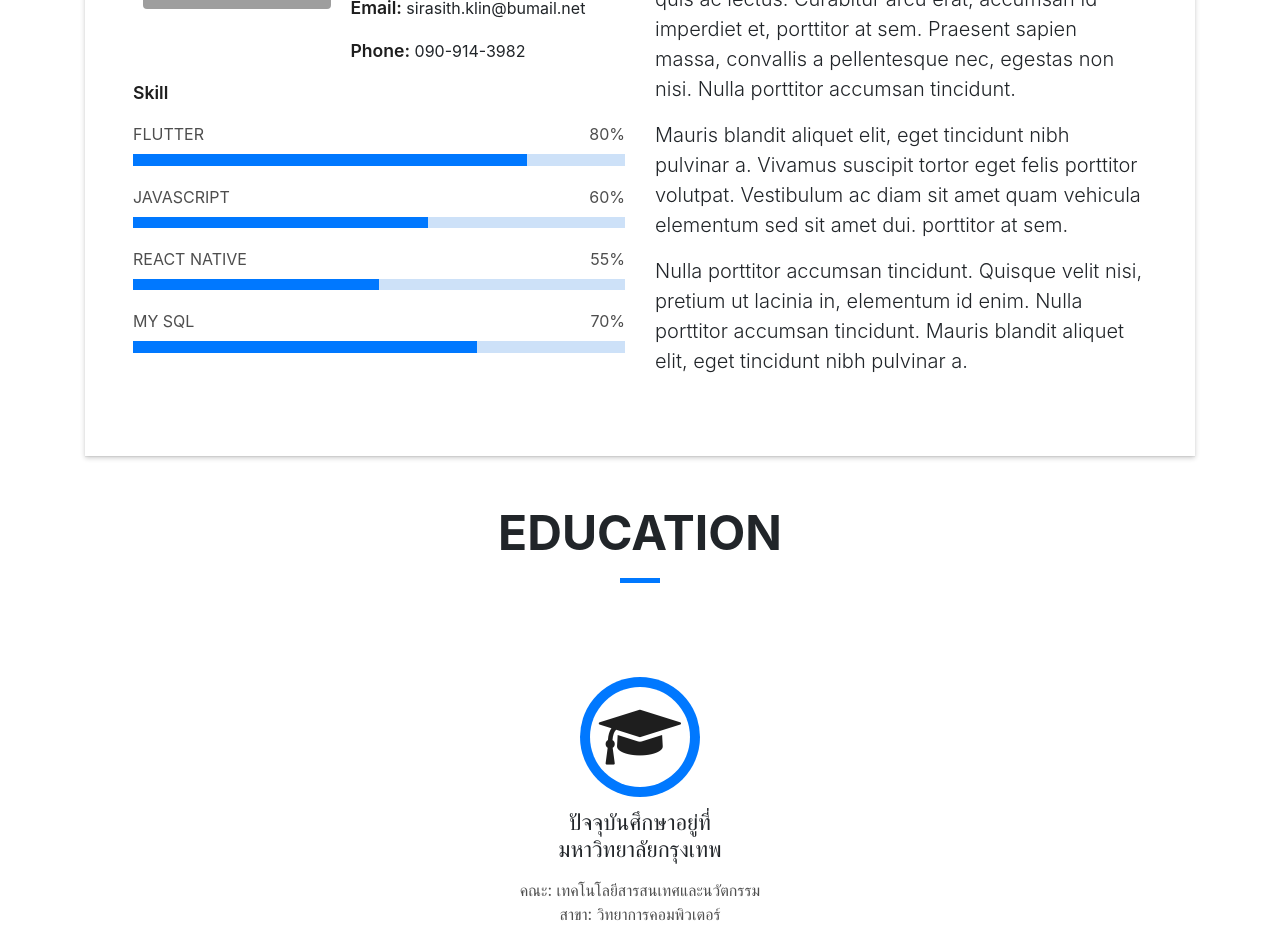
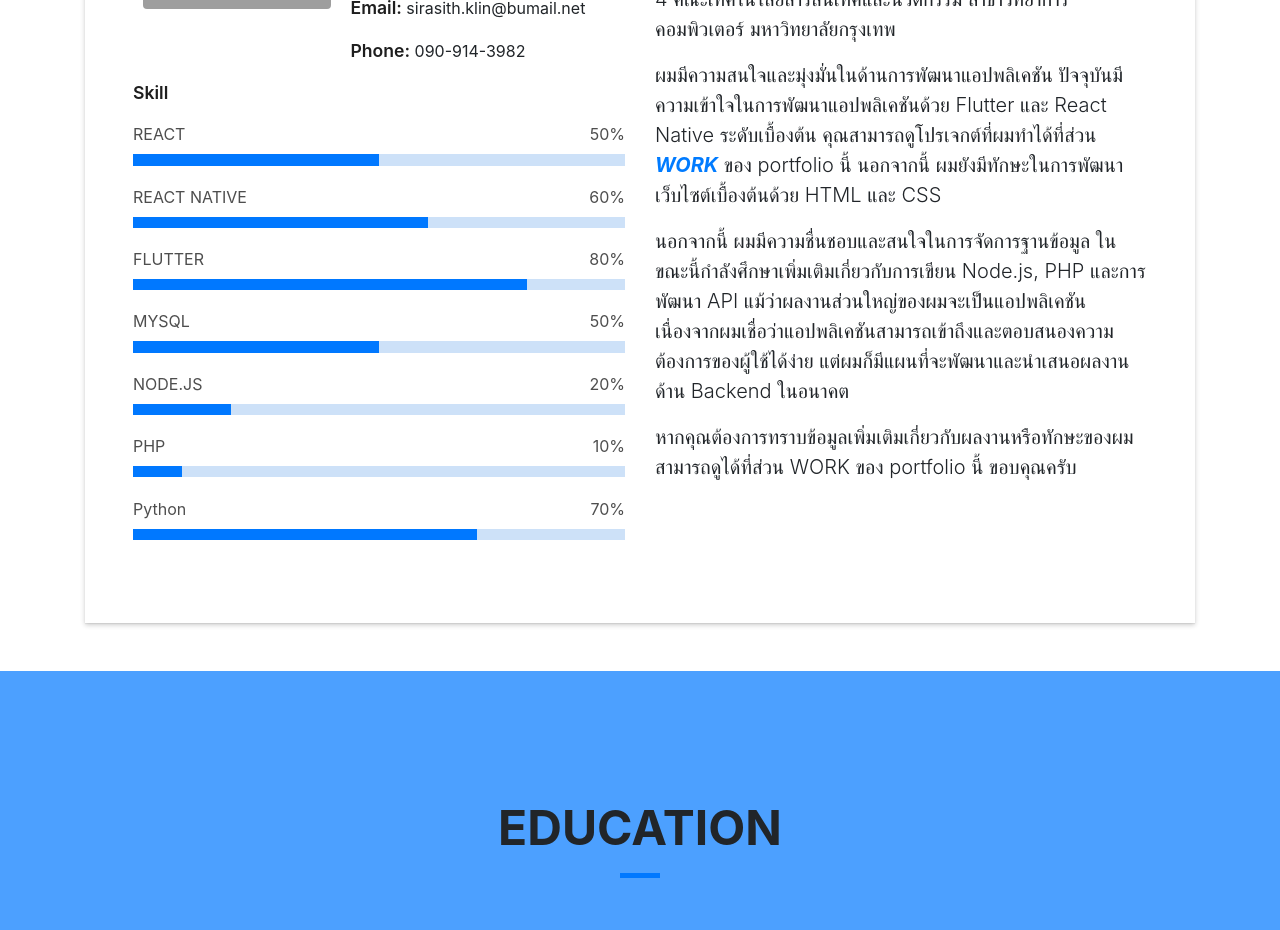
Before and after one commit to sirasith-BU/Sirasith-Webport, a website with bundled scripts: page index.html in a window 1280 px wide. Shown: the part 1060-1990 px from the top of the page. Built offline with nearby package versions, Linux system fonts and the light colour scheme; grey boxes are pictures that could not be loaded; a web font is replaced by a local one.

Commit message:
Sirasith Portfolio

```diff
--- a/index.html
+++ b/index.html
@@ -123,28 +123,48 @@
                 <div class="skill-mf">
                   <p class="title-s">Skill</p>
 
+                  <span>REACT</span> <span class="pull-right">50%</span>
+                  <div class="progress">
+                    <div class="progress-bar" role="progressbar" style="width: 50%" aria-valuenow="50" aria-valuemin="0"
+                      aria-valuemax="100"></div>
+                  </div>
+
+                  <span>REACT NATIVE</span> <span class="pull-right">60%</span>
+                  <div class="progress">
+                    <div class="progress-bar" role="progressbar" style="width: 60%" aria-valuenow="60" aria-valuemin="0"
+                      aria-valuemax="100"></div>
+                  </div>
+
                   <span>FLUTTER</span> <span class="pull-right">80%</span>
                   <div class="progress">
                     <div class="progress-bar" role="progressbar" style="width: 80%" aria-valuenow="80" aria-valuemin="0"
                       aria-valuemax="100"></div>
                   </div>
 
-                  <span>JAVASCRIPT</span> <span class="pull-right">60%</span>
+                  <span>MYSQL</span> <span class="pull-right">50%</span>
                   <div class="progress">
-                    <div class="progress-bar" role="progressbar" style="width: 60%" aria-valuenow="60" aria-valuemin="0"
+                    <div class="progress-bar" role="progressbar" style="width: 50%" aria-valuenow="50" aria-valuemin="0"
                       aria-valuemax="100"></div>
                   </div>
 
-                  <span>REACT NATIVE</span> <span class="pull-right">55%</span>
+                  <span>NODE.JS</span> <span class="pull-right">20%</span>
                   <div class="progress">
-                    <div class="progress-bar" role="progressbar" style="width: 50%" aria-valuenow="55" aria-valuemin="0"
+                    <div class="progress-bar" role="progressbar" style="width: 20%" aria-valuenow="20" aria-valuemin="0"
                       aria-valuemax="100"></div>
                   </div>
-                  <span>MY SQL</span> <span class="pull-right">70%</span>
+
+                  <span>PHP</span> <span class="pull-right">10%</span>
+                  <div class="progress">
+                    <div class="progress-bar" role="progressbar" style="width: 10%" aria-valuenow="10" aria-valuemin="0"
+                      aria-valuemax="100"></div>
+                  </div>
+
+                  <span>Python</span> <span class="pull-right">70%</span>
                   <div class="progress">
                     <div class="progress-bar" role="progressbar" style="width: 70%" aria-valuenow="70" aria-valuemin="0"
                       aria-valuemax="100"></div>
                   </div>
+
                 </div>
               </div>
               <div class="col-md-6">
@@ -153,23 +173,24 @@
                     <h5 class="title-left">About me</h5>
                   </div>
                   <p class="lead">
-                    Curabitur non nulla sit amet nisl tempus convallis quis ac
-                    lectus. Curabitur arcu erat, accumsan id imperdiet et,
-                    porttitor at sem. Praesent sapien massa, convallis a
-                    pellentesque nec, egestas non nisi. Nulla porttitor
-                    accumsan tincidunt.
+                    สวัสดีครับ ผมชื่อ ศิรสิทธิ์ กลิ่นเฟื่องฟู (ชากี้) ปัจจุบันศึกษาอยู่ชั้นปีที่ 4
+                    คณะเทคโนโลยีสารสนเทศและนวัตกรรม สาขาวิทยาการคอมพิวเตอร์ มหาวิทยาลัยกรุงเทพ
                   </p>
                   <p class="lead">
-                    Mauris blandit aliquet elit, eget tincidunt nibh pulvinar
-                    a. Vivamus suscipit tortor eget felis porttitor volutpat.
-                    Vestibulum ac diam sit amet quam vehicula elementum sed
-                    sit amet dui. porttitor at sem.
+                    ผมมีความสนใจและมุ่งมั่นในด้านการพัฒนาแอปพลิเคชัน ปัจจุบันมีความเข้าใจในการพัฒนาแอปพลิเคชันด้วย
+                    Flutter และ React Native ระดับเบื้องต้น คุณสามารถดูโปรเจกต์ที่ผมทำได้ที่ส่วน
+                    <a class="js-scroll" href="#work" style="font-weight: bold; font-style: italic;">WORK</a>
+                    ของ portfolio นี้ นอกจากนี้ ผมยังมีทักษะในการพัฒนาเว็บไซต์เบื้องต้นด้วย HTML และ CSS
                   </p>
                   <p class="lead">
-                    Nulla porttitor accumsan tincidunt. Quisque velit nisi,
-                    pretium ut lacinia in, elementum id enim. Nulla porttitor
-                    accumsan tincidunt. Mauris blandit aliquet elit, eget
-                    tincidunt nibh pulvinar a.
+                    นอกจากนี้ ผมมีความชื่นชอบและสนใจในการจัดการฐานข้อมูล ในขณะนี้กำลังศึกษาเพิ่มเติมเกี่ยวกับการเขียน
+                    Node.js, PHP และการพัฒนา API แม้ว่าผลงานส่วนใหญ่ของผมจะเป็นแอปพลิเคชัน
+                    เนื่องจากผมเชื่อว่าแอปพลิเคชันสามารถเข้าถึงและตอบสนองความต้องการของผู้ใช้ได้ง่าย
+                    แต่ผมก็มีแผนที่จะพัฒนาและนำเสนอผลงานด้าน Backend ในอนาคต
+                  </p>
+                  <p class="lead">
+                    หากคุณต้องการทราบข้อมูลเพิ่มเติมเกี่ยวกับผลงานหรือทักษะของผม สามารถดูได้ที่ส่วน WORK ของ portfolio
+                    นี้ ขอบคุณครับ
                   </p>
                 </div>
               </div>
@@ -181,21 +202,22 @@
   </section>
 
   <!--/ Section Services Star /-->
+  <div class="section-counter paralax-mf bg-image">
+    <div class="overlay-mf"></div>
     <section id="education" class="services-mf route">
       <div class="container">
         <div class="row">
           <div class="col-sm-12">
             <div class="title-box text-center">
               <h3 class="title-a">EDUCATION</h3>
-            <p class="subtitle-a">
-
-            </p>
+              <p class="subtitle-a"></p>
               <div class="line-mf"></div>
             </div>
           </div>
         </div>
-      <div class="justify-content-center">
-        <!-- <div class="col-md-4"> -->
+
+        <div class="row justify-content-center">
+          <div class="col-md-4">
             <div class="service-box">
               <div class="service-ico">
                 <span class="ico-circle"><i class="fa fa-graduation-cap"></i></span>
@@ -203,13 +225,15 @@
               <div class="service-content">
                 <h2 class="s-title">ปัจจุบันศึกษาอยู่ที่<br>มหาวิทยาลัยกรุงเทพ</h2>
                 <p class="s-description text-center">
-              คณะ: เทคโนโลยีสารสนเทศและนวัตกรรม<br>
-              สาขา: วิทยาการคอมพิวเตอร์<br>
-              GPA: 3.51
+                  คณะเทคโนโลยีสารสนเทศและนวัตกรรม<br>
+                  สาขาวิทยาการคอมพิวเตอร์<br>
+                  GPA 3.51
                 </p>
               </div>
             </div>
           </div>
+        </div>
+    </section>
     <!-- <div class="col-md-4">
             <div class="service-box">
               <div class="service-ico">
@@ -290,6 +314,8 @@
         </div>
       </div> -->
     </section>
+  </div>
+  </div>
   <!--/ Section Services End /-->
 
   <!-- <div class="section-counter paralax-mf bg-image" style="background-image: url(img/counters-bg.jpg)">
@@ -403,13 +429,20 @@
                 กูว่าแล้วมึงต้องอ่าน ไอควาย.
               </p>
             </div>
-            <button type="button" class="btn btn-primary" data-toggle="modal" data-target="#exampleModal">Details</button>
+            <row class="text-center">
+              <button type="button" class="btn btn-info" data-toggle="modal"
+                data-target="#exampleModal">Details</button>
+              <a href="/projects/applications/Manga Collection.apk" download class="btn btn-success">
+                <i class="fa fa-download"></i> Download
+              </a>
+            </row>
+            <br>
           </div>
         </div>
-        <!-- Slider เพิ่มจ้าาา -->
       </div>
     </div>
 
+    <!-- Slider เพิ่มจ้าาา -->
     <div class="modal fade" id="exampleModal" tabindex="-1" role="dialog" aria-labelledby="exampleModalLabel"
       aria-hidden="true">
       <div class="modal-dialog" role="document">
@@ -607,7 +640,6 @@
           </div>
         </div>
       </div>-->
-    </div>
   </section>
   <!--/ Section Portfolio End /-->
 
@@ -772,7 +804,8 @@
   <!--/ Section Blog End /-->
 
   <!--/ Section Contact-Footer Star /-->
-  <section class="paralax-mf footer-paralax bg-image sect-mt4 route" style="background-image: url(img/overlay-bg.jpg)">
+  <!-- <section class="paralax-mf footer-paralax bg-image sect-mt4 route" style="background-image: url(img/overlay-bg.jpg)"> -->
+  <section class="paralax-mf footer-paralax bg-image sect-mt4 route">
     <div class="overlay-mf"></div>
     <div class="container">
       <div class="row">
@@ -833,12 +866,12 @@
                     <h5 class="title-left">Get in Touch</h5>
                   </div>
                   <div class="more-info">
-                    <p class="lead">
+                    <!-- <p class="lead">
                       Lorem ipsum dolor sit amet consectetur adipisicing elit.
                       Facilis dolorum dolorem soluta quidem expedita aperiam
                       aliquid at. Totam magni ipsum suscipit amet? Autem nemo
                       esse laboriosam ratione nobis mollitia inventore?
-                    </p>
+                    </p> -->
                     <ul class="list-ico">
                       <li>
                         <span class="ion-ios-location"></span> 383 ริมทางรถไฟวงเวียนใหญ่ บางยี่เรือ ธนบุรี
@@ -908,6 +941,7 @@
       </div>
     </footer>
   </section>
+  <!-- </section> -->
   <!--/ Section Contact-footer End /-->
 
   <a href="#" class="back-to-top"><i class="fa fa-chevron-up"></i></a>
--- /dev/null
+++ b/package.json
@@ -0,0 +1,5 @@
+{
+  "dependencies": {
+    "bootstrap-icons": "^1.11.3"
+  }
+}
```
Also changed, not shown: 2 other files. Lines whose indentation alone changed are shown as unchanged.
